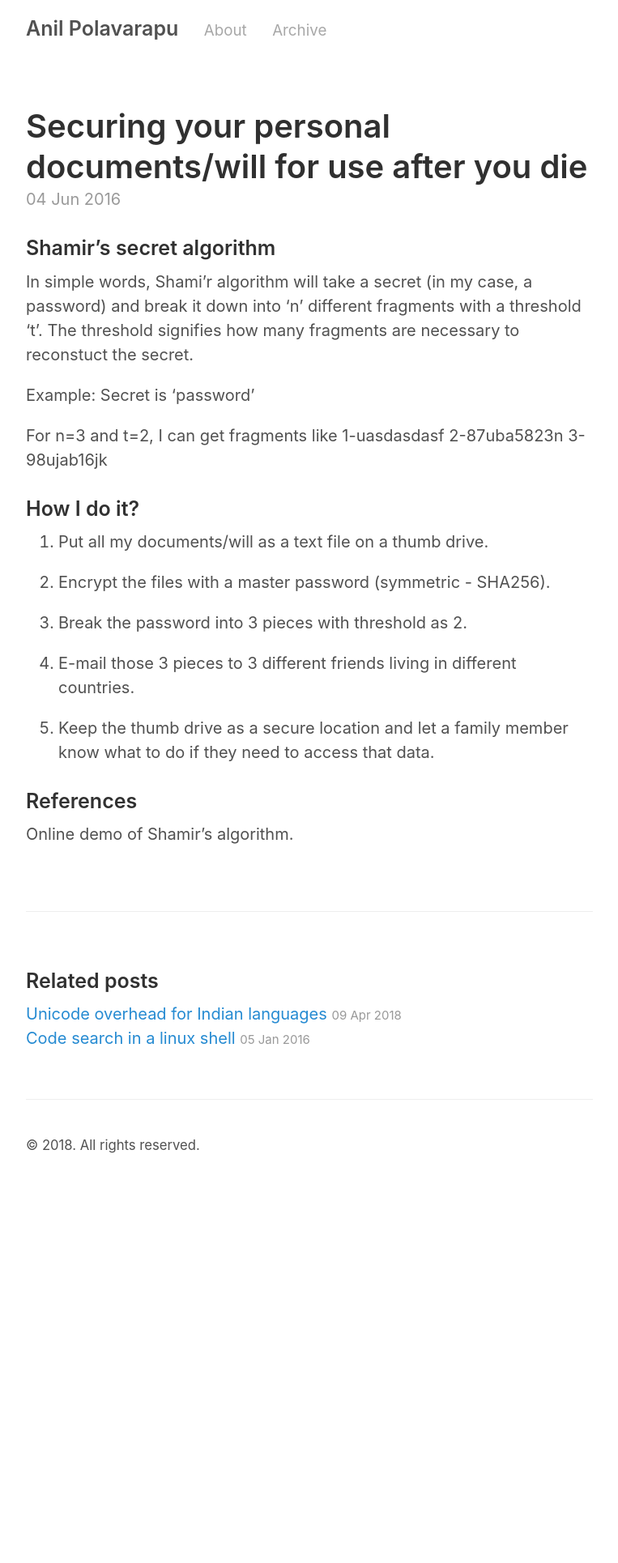
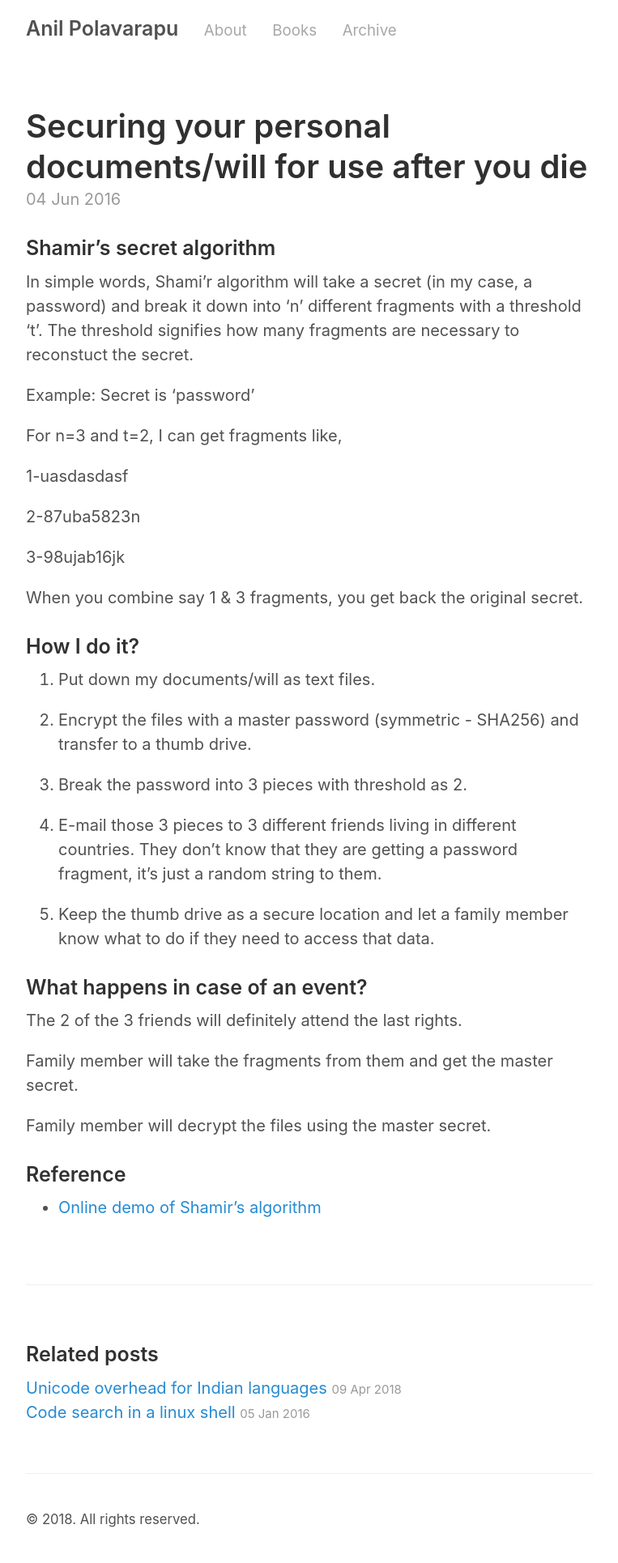
Before and after one commit to AnilPolavarapu/AnilPolavarapu.github.io, a Jekyll site: the page built from _posts/2016-06-04-document-security.md, in a window 1280 px wide. Shown: the whole page at 81% size, without its empty margins (258-1021 px from the left). Built offline with Jekyll 4.4.1, drawn with Linux system fonts in a browser that asks for light colours; before the commit the page ends 1468 px from its top, so only the background shows below that.

Commit message:
Adding book recommendations

```diff
--- a/_config.yml
+++ b/_config.yml
@@ -10,6 +10,7 @@
 
 pages_list:
   About: '/about'
+  Books: '/books'
   Archive: '/archive'
 
 # Assets
@@ -21,9 +22,9 @@
 
 # About/contact
 author:
-  name:              Mark Otto
-  url:               https://twitter.com/mdo
-  email:             markdotto@gmail.com
+  name:              Anil Polavarapu
+  url:
+  email:             pvanil.kumar@gmail.com
 
 # Custom vars
 version:             2.0.0
--- a/_posts/2016-06-04-document-security.md
+++ b/_posts/2016-06-04-document-security.md
@@ -10,21 +10,34 @@
 Example:
 Secret is 'password'
 
-For n=3 and t=2, I can get fragments like
+For n=3 and t=2, I can get fragments like,
+
 1-uasdasdasf
+
 2-87uba5823n
+
 3-98ujab16jk
 
+When you combine say 1 & 3 fragments, you get back the original secret.
+
 ### How I do it?
-1. Put all my documents/will as a text file on a thumb drive.
+1. Put down my documents/will as text files.
 
-2. Encrypt the files with a master password (symmetric - SHA256).
+2. Encrypt the files with a master password (symmetric - SHA256) and transfer to a thumb drive.
 
 3. Break the password into 3 pieces with threshold as 2.
 
-4. E-mail those 3 pieces to 3 different friends living in different countries.
+4. E-mail those 3 pieces to 3 different friends living in different countries. They don't know that they are getting a password fragment, it's just a random string to them.
 
 5. Keep the thumb drive as a secure location and let a family member know what to do if they need to access that data.
 
-### References
-Online demo of Shamir's algorithm.
+### What happens in case of an event?
+
+The 2 of the 3 friends will definitely attend the last rights.
+
+Family member will take the fragments from them and get the master secret.
+
+Family member will decrypt the files using the master secret.
+
+### Reference
+* [Online demo of Shamir's algorithm](http://www.point-at-infinity.org/ssss/demo.html)
```
Also changed, not shown: _posts/2018-04-09-utf8-overhead.md (+1 -1 lines), books.md (added, +44 -0 lines).
